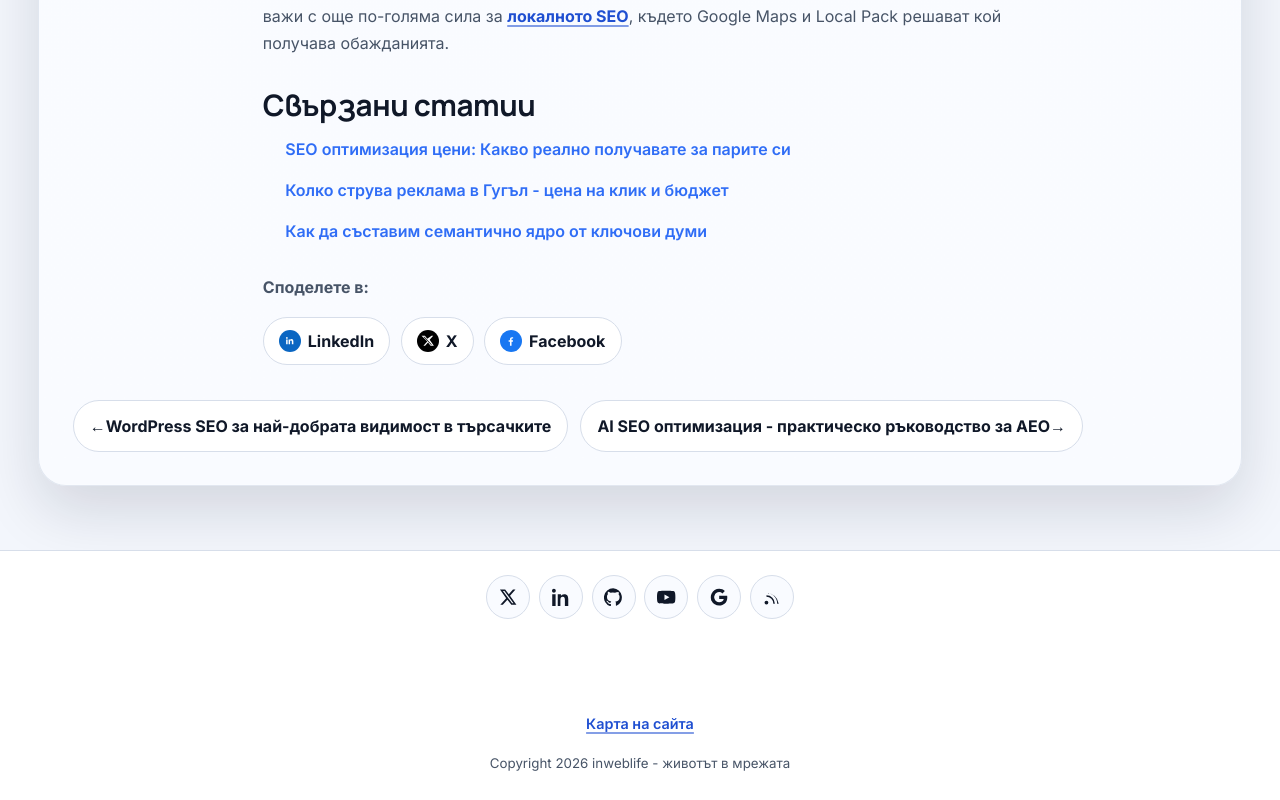
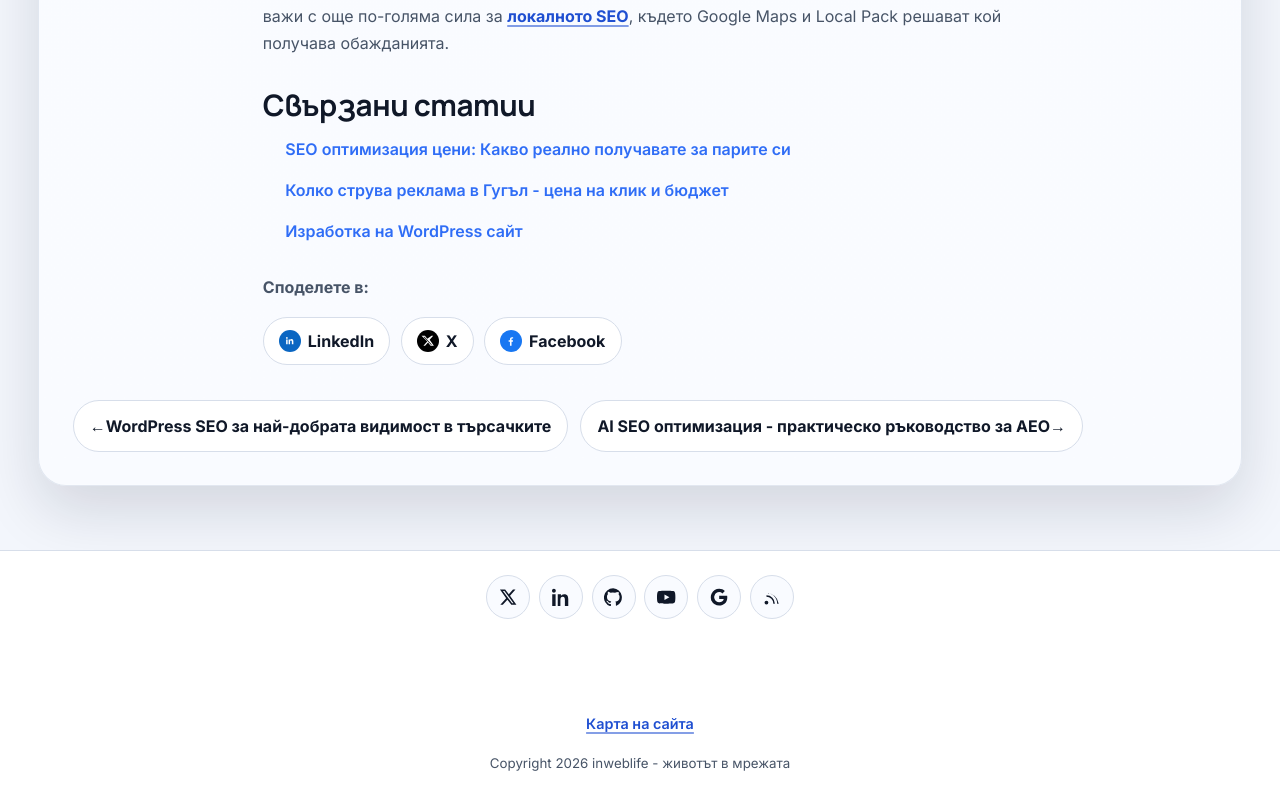
Before and after one commit to inweblife/inweblife, a Next.js app: page /kak-raboti-seo in a window 1280 px wide. Shown: the part 9794-10594 px from the top of the page. Built offline with nearby package versions, Linux system fonts and the light colour scheme; no server answers.

Commit message:
Update kak-raboti-seo.js

```diff
--- a/pages/kak-raboti-seo.js
+++ b/pages/kak-raboti-seo.js
@@ -586,7 +586,7 @@ const KakRabotiSeo = () => {
           <RelatedPosts
             currentHref="/kak-raboti-seo"
             styles={styles}
-            exclude={["/seo-optimizaciya-na-ueb-sait", "/aeo-ai-overview", "/ai-seo-lie", "/seo-slug-kanibalizaciya", "/wordpress-seo", "/lematizatsia-na-klyuchovi-dumi", "/geo-optimizatsia"]}
+            exclude={["/seo-optimizaciya-na-ueb-sait", "/aeo-ai-overview", "/ai-seo-lie", "/seo-slug-kanibalizaciya", "/wordpress-seo", "/lematizatsia-na-klyuchovi-dumi", "/geo-optimizatsia", "/semantichno-yadro", "/lokalno-seo"]}
           />
 
           <ShareButtons
```
